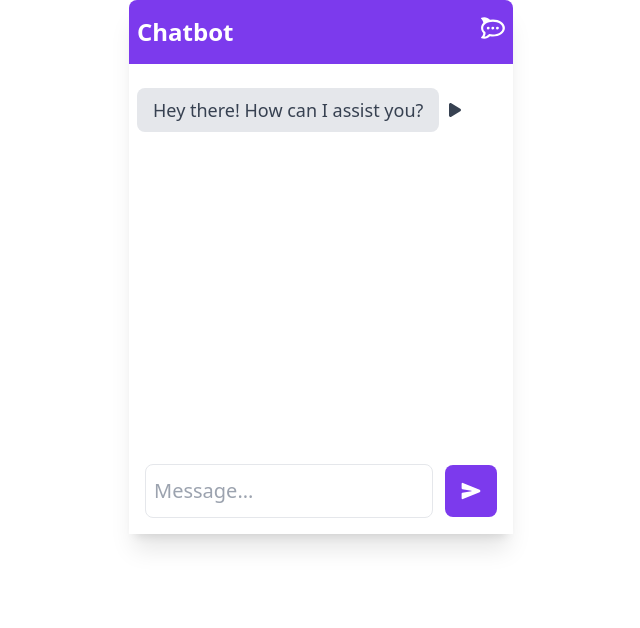
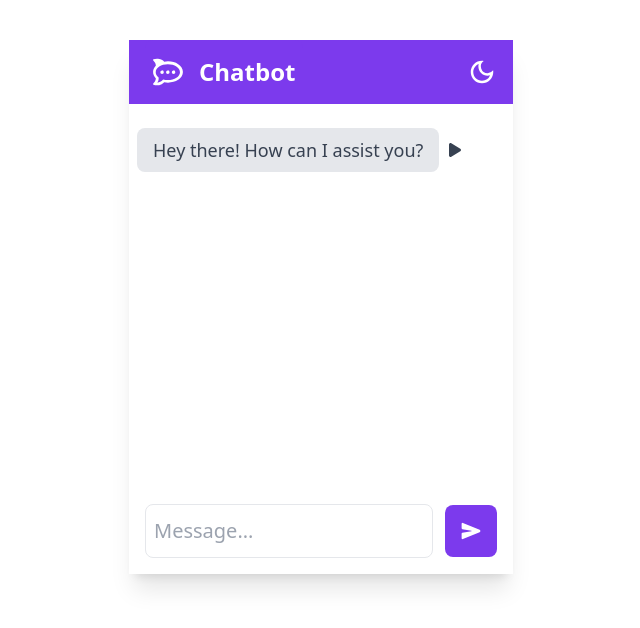
Before and after one commit to santhosh-santhosh-kumar/chatbot, a React (Vite) app: page / in a window 1280 px wide. Shown: the top 628 px of the page, without its empty margins (319-959 px from the left). Built offline with nearby package versions, Linux system fonts and the light colour scheme.

Commit message:
color mode change

```diff
--- a/src/Components/User.jsx
+++ b/src/Components/User.jsx
@@ -6,6 +6,8 @@ import { FaRocketchat } from "react-icons/fa";
 import { IoSend } from "react-icons/io5";
 import { FaPlay } from "react-icons/fa6";
 import { FaPause } from "react-icons/fa6";
+import { MdOutlineDarkMode } from "react-icons/md";
+import { MdDarkMode } from "react-icons/md";
 
 const User = () => {
   const dispatch = useDispatch();
@@ -13,6 +15,7 @@ const User = () => {
 
   const messageDetails = useSelector(chatDetails);
   console.log(messageDetails);
+  const [ismode,setIsMode]=useState(false)
   const formik = useFormik({
     initialValues: {
       text: "",
@@ -30,9 +33,10 @@ const User = () => {
     },
   });
 
-  const [isPlaying, setIsPlaying] = useState(localStorage.getItem("playingId") || "");
-  const handlePlay = (text,id) => {
-
+  const [isPlaying, setIsPlaying] = useState(
+    localStorage.getItem("playingId") || ""
+  );
+  const handlePlay = (text, id) => {
     const value = new SpeechSynthesisUtterance(text);
     value.onend = () => {
       setIsPlaying("");
@@ -42,28 +46,44 @@ const User = () => {
       localStorage.removeItem("playingId");
       window.speechSynthesis.cancel();
       window.speechSynthesis.speak(value);
-      setIsPlaying(id)
+      setIsPlaying(id);
     } else {
       window.speechSynthesis.cancel();
-      setIsPlaying("")
+      setIsPlaying("");
     }
   };
 
   useEffect(() => {
     if (chatContainerRef.current) {
-      chatContainerRef.current.scrollTop = chatContainerRef.current.scrollHeight;
+      chatContainerRef.current.scrollTop =
+        chatContainerRef.current.scrollHeight;
     }
   }, [messageDetails]);
+
+
   return (
     <div>
-      <div className="w-96  lg:rounded-t-lg  shadow-xl">
+      <div className="w-96  lg:rounded-t-lg  shadow-xl lg:mt-10">
         <div className="">
-          <div className="bg-violet-600 flex justify-between lg:px-2 px-4 py-4 text-white text-2xl lg:rounded-t-lg ">
+          <div className="flex justify-between items-center bg-violet-600 px-4">
+            <div className="bg-violet-600 flex items-center gap-4 lg:px-2  py-4 text-white text-2xl lg:rounded-t-lg ">
+              <FaRocketchat size={30}/>
               <p className="font-bold">Chatbot</p>
-            <FaRocketchat />
             </div>
 
-          <div   ref={chatContainerRef} className="py-4 lg:h-96 h-[540px] overflow-auto">
+           <div>
+           <div className={`${ismode ? "hidden" : "block"} text-3xl text-white`} onClick={()=>setIsMode(true)}>
+              <MdOutlineDarkMode />
+            </div>
+            <div className={`${ismode ? "block" : "hidden"} text-3xl text-white`} onClick={()=>setIsMode(false)}>
+            <MdDarkMode />
+            </div>
+           </div>
+          </div>
+          <div
+            ref={chatContainerRef}
+            className={`${ismode ? "bg-black" :"bg-white"} py-4 lg:h-96 h-[540px] overflow-auto`}
+          >
             {messageDetails.map((value) => {
               return (
                 <>
@@ -88,16 +108,20 @@ const User = () => {
                       </p>
                       <div>
                         <p
-                        className={`${isPlaying == value.id ? "hidden" : "block"}`}
-                        onClick={() => handlePlay(value.text,value.id)}
+                          className={`${
+                            isPlaying == value.id ? "hidden" : "block"
+                          }`}
+                          onClick={() => handlePlay(value.text, value.id)}
                         >
-                        <FaPlay className="text-gray-700"/>
+                          <FaPlay className="text-gray-700" />
                         </p>
                         <p
-                        className={`${isPlaying == value.id ? "block" : "hidden"}`}
-                        onClick={() => handlePlay(value.text,value.id)}
+                          className={`${
+                            isPlaying == value.id ? "block" : "hidden"
+                          }`}
+                          onClick={() => handlePlay(value.text, value.id)}
                         >
-                        <FaPause className="text-gray-700"/>
+                          <FaPause className="text-gray-700" />
                         </p>
                       </div>
                     </div>
@@ -107,7 +131,7 @@ const User = () => {
             })}
           </div>
         </div>
-        <form onSubmit={formik.handleSubmit} className="py-4">
+        <form onSubmit={formik.handleSubmit} className={`${ismode ? "bg-black" :"bg-white"} py-4`}>
           <div className="flex justify-center items-center px-4 rounded-lg gap-3">
             <textarea
               type="text"
```
Lines whose indentation alone changed are shown as unchanged.
